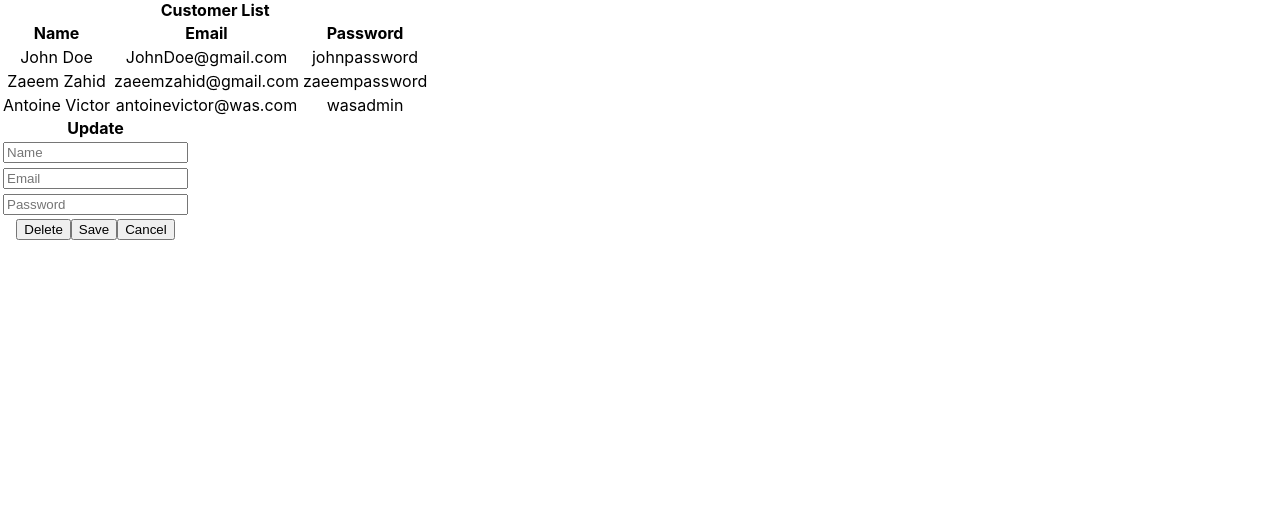
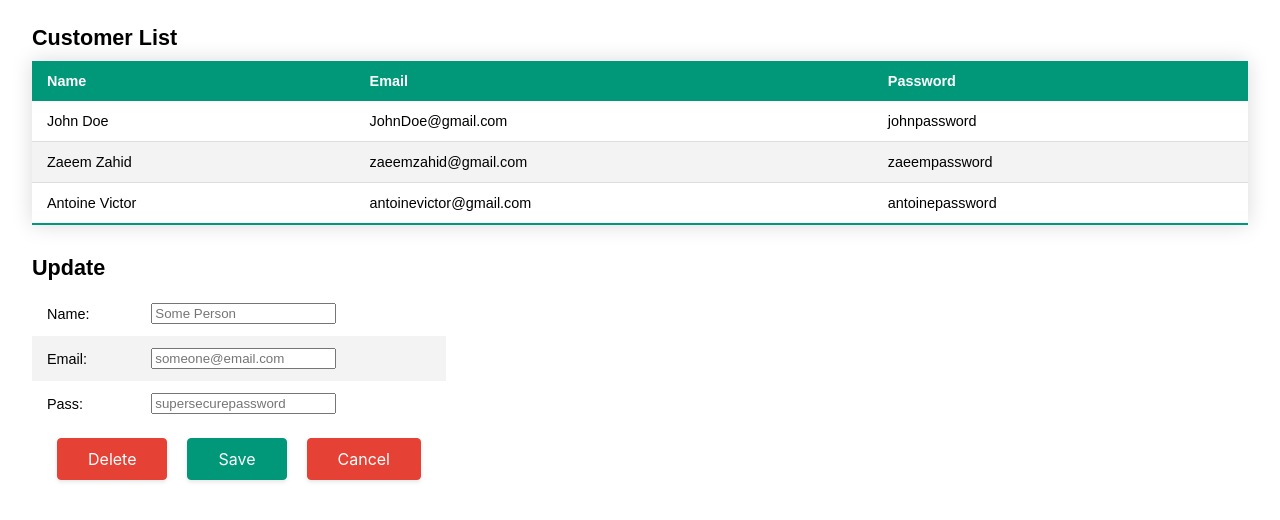
Before and after one commit to zaeemadp/front-end-app, a React (Create React App) app: page / in a window 1280 px wide. Shown: the top 520 px of the page. Built offline with nearby package versions, Linux system fonts and the light colour scheme.

Commit message:
update: implemented css styling + selection/deselection

```diff
--- a/src/App.css
+++ b/src/App.css
@@ -36,3 +36,126 @@
     transform: rotate(360deg);
   }
 }
+
+.customer-table {
+  border-collapse: collapse;
+  width: 95%;
+  margin: 0 auto;
+  font-size: 0.9em;
+  font-family: sans-serif;
+  min-width: 400px;
+  box-shadow: 0 0 20px rgba(0, 0, 0, 0.15);
+
+  thead tr {
+    background-color: #009879;
+    color: #ffffff;
+    text-align: left;
+  }
+
+  caption {
+    text-align: left;
+    font-size: 1.5em;
+    margin-top: 25px;
+    margin-bottom: 10px;
+    font-weight: bold;
+    font-family: sans-serif;
+
+  }
+
+  th, td {
+      padding: 12px 15px;
+      text-align: left;
+  }
+
+  tbody tr {
+    border-bottom: thin solid #dddddd;
+  }
+
+  tbody tr:nth-of-type(even) {
+      background-color: #f3f3f3;
+  }
+
+  tbody tr:last-of-type {
+    border-bottom: 2px solid #009879;
+  }
+
+  tbody tr.active-row {
+    font-weight: bold;
+    color: #009879;
+  }
+}
+
+.customer-table-editor {
+  border-collapse: collapse;
+  width: 95%;
+  display: inline-block;
+  grid-template-columns: auto auto;
+  margin: 0 auto;
+  font-size: 0.9em;
+  font-family: sans-serif;
+  /* box-shadow: 0 0 20px rgba(0, 0, 0, 0.15); */
+
+  caption {
+    text-align: left;
+    font-size: 1.5em;
+    margin-bottom: 10px;
+    margin-top: 10px;
+    font-weight: bold;
+    font-family: sans-serif;
+  }
+
+  th, td {
+      padding: 12px 15px;
+      text-align: left;
+  }
+
+  tbody tr:nth-of-type(even) {
+    background-color: #f3f3f3;
+  }
+
+  tbody tr:last-child td:last-child {
+    background-color: #ffffff;
+  }
+}
+
+.button {
+  border-radius: 4px;
+  box-shadow: rgba(0, 0, 0, .1) 0 2px 4px 0;
+  box-sizing: border-box;
+  color: #fff;
+  cursor: pointer;
+  font-family: "Akzidenz Grotesk BQ Medium", -apple-system, BlinkMacSystemFont, sans-serif;
+  font-size: 16px;
+  font-weight: 400;
+  outline: none;
+  outline: 0;
+  padding: 10px 25px;
+  text-align: center;
+  transform: translateY(0);
+  transition: transform 150ms, box-shadow 150ms;
+  user-select: none;
+  -webkit-user-select: none;
+  touch-action: manipulation;
+}
+
+.button:hover {
+  box-shadow: rgba(0, 0, 0, .15) 0 3px 9px 0;
+  transform: translateY(-2px);
+}
+
+@media (min-width: 768px) {
+  .button {
+    padding: 10px 30px;
+    margin: 0 10px;
+  }
+}
+
+.delete-button, .cancel-button {
+  background-color: #e64135;
+  border: 1px solid #e64135;
+}
+
+.save-button {
+  background-color: #009879;
+  border: 1px solid #009879;
+}
--- a/src/App.js
+++ b/src/App.js
@@ -1,4 +1,10 @@
 import './App.css';
+
+import React, { useState } from 'react';
+
+function App() {
+  let blankCustomer = {"id": -1, "name": "", "email": "", "password": ""};
+  const [currentFormSelection, setCurrentFormSelection] = useState(blankCustomer);
 
   var customers = [
     {
@@ -13,8 +19,8 @@ var customers = [
     },
     {
       name: "Antoine Victor",
-    email: "antoinevictor@was.com",
-    password: "wasadmin"
+      email: "antoinevictor@gmail.com",
+      password: "antoinepassword"
     }
   ];
 
@@ -30,14 +36,28 @@ function onCancelClick() {
     console.log("in onCancelClick()");
   }
 
-function handleListClick() {
+  const handleListClick = function (customer) {
     console.log("in handleListClick()");
+
+    const isAlreadySelected =
+      currentFormSelection.name === customer.name &&
+      currentFormSelection.email === customer.email &&
+      currentFormSelection.password === customer.password;
+
+    setCurrentFormSelection(isAlreadySelected ? blankCustomer : customer);
+
+    for (let i = 1; i < customers.length + 1; i++) {
+      document.getElementsByTagName("tr")[i].style.fontWeight = "normal";
     }
 
-function App() {
+    if (!isAlreadySelected) {
+      document.getElementsByTagName("tr")[customers.indexOf(customer) + 1].style.fontWeight = "bold";
+    }
+  }
+
   return (
     <div className="App">
-      <table className="customer-table" onClick={handleListClick}>
+      <table className="customer-table">
         <caption><b>Customer List</b></caption>
         <thead>
           <tr>
@@ -49,7 +69,7 @@ function App() {
 
         <tbody>
           {customers.map((customer, index) => (
-            <tr key={index}>
+            <tr key={index} onClick={() => handleListClick(customer)}>
               <td>{customer.name}</td>
               <td>{customer.email}</td>
               <td>{customer.password}</td>
@@ -58,22 +78,29 @@ function App() {
         </tbody>
       </table>
 
+      <br />
+
       <table className="customer-table-editor">
         <caption><b>Update</b></caption>
           <tbody>
             <tr>
-              <td><input type="text" placeholder="Name" /></td>
+              <td>Name:</td>
+              <td><input type="text" placeholder="Some Person" value={currentFormSelection.name} /></td>
             </tr>
             <tr>
-              <td><input type="email" placeholder="Email" /></td>
+              <td>Email:</td>
+              <td><input type="email" placeholder="someone@email.com" value={currentFormSelection.email} /></td>
             </tr>
             <tr>
-              <td><input type="password" placeholder="Password" /></td>
+              <td>Pass:</td>
+              <td><input type="text" placeholder="supersecurepassword" value={currentFormSelection.password} /></td>
             </tr>
             <tr>
-              <button onClick={onDeleteClick}>Delete</button>
-              <button onClick={onSaveClick}>Save</button>
-              <button onClick={onCancelClick}>Cancel</button>
+              <td colSpan="2">
+                <button onClick={onDeleteClick} className="button delete-button">Delete</button>
+                <button onClick={onSaveClick} className="button save-button">Save</button>
+                <button onClick={onCancelClick} className="button cancel-button">Cancel</button>
+              </td>
             </tr>
           </tbody>
       </table>
```
Lines whose indentation alone changed are shown as unchanged.
